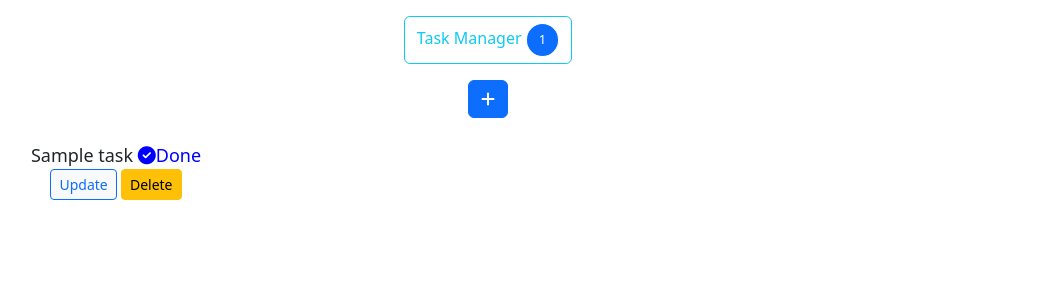
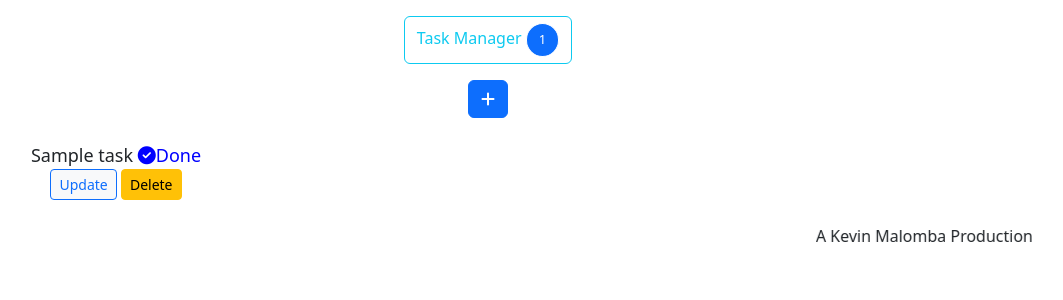
Before and after one commit to MalombaKevin/To-Do-App, a Django app: page / in a window 1280 px wide. Shown: the top 300 px of the page, without its empty margins (152-1215 px from the left). Run offline with Django 4.2, Linux system fonts and the light colour scheme; tables that the repository leaves empty hold one stand-in row (values such as "Sample post"); some libraries are stand-ins or nearby versions.

Commit message:
feat: scroll - Add maarquee

```diff
--- a/ToDoApp/templates/index.html
+++ b/ToDoApp/templates/index.html
@@ -91,7 +91,7 @@
 
 
 
-
+         <p><marquee behavior="alternate">A Kevin Malomba Production</marquee></p>
         </div>
 
         <script src="{%static 'js/scripts.js'%}"></script>
```
